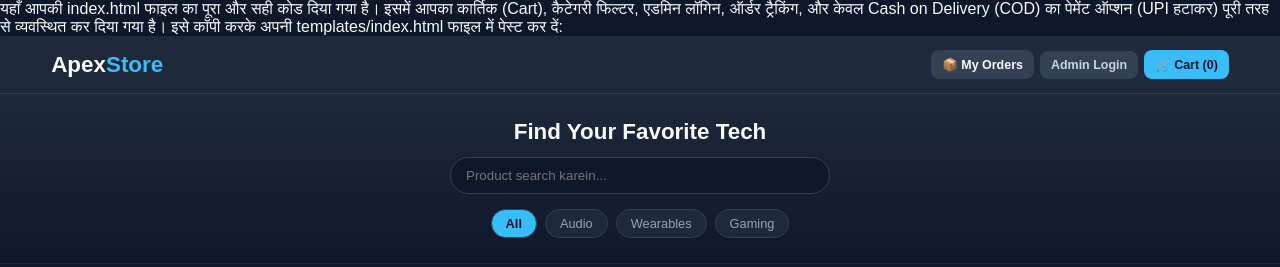
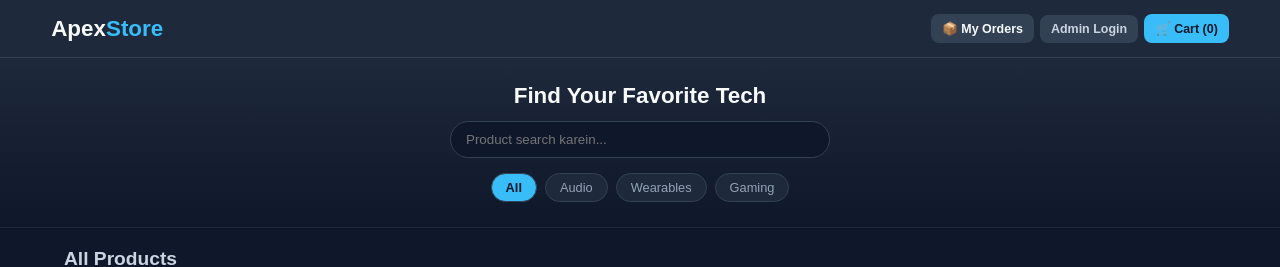
Before and after one commit to mrevilhunter2-pixel/my-shop, a Flask app: page / in a window 1280 px wide. Shown: the top 267 px of the page. Run offline with Flask 3, Linux system fonts and the light colour scheme; data comes from the database, SQL or seed files in the repository.

Commit message:
Update index.html

```diff
--- a/templates/index.html
+++ b/templates/index.html
@@ -1,5 +1,4 @@
-यहाँ आपकी index.html फाइल का पूरा और सही कोड दिया गया है। इसमें आपका कार्तिक (Cart), कैटेगरी फिल्टर, एडमिन लॉगिन, ऑर्डर ट्रैकिंग, और केवल Cash on Delivery (COD) का पेमेंट ऑप्शन (UPI हटाकर) पूरी तरह से व्यवस्थित कर दिया गया है।
-इसे कॉपी करके अपनी templates/index.html फाइल में पेस्ट कर दें:
+
 <!DOCTYPE html>
 <html lang="hi">
 <head>
```
